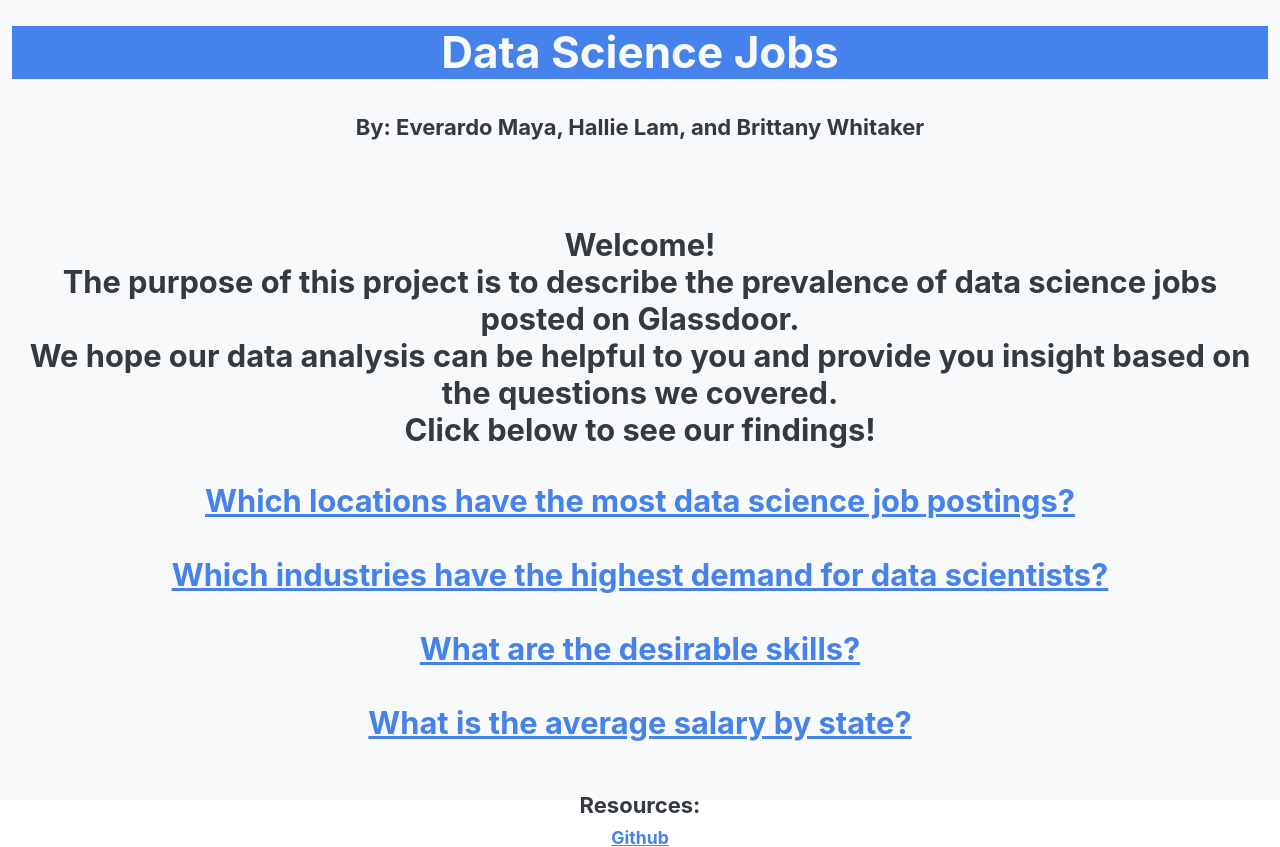
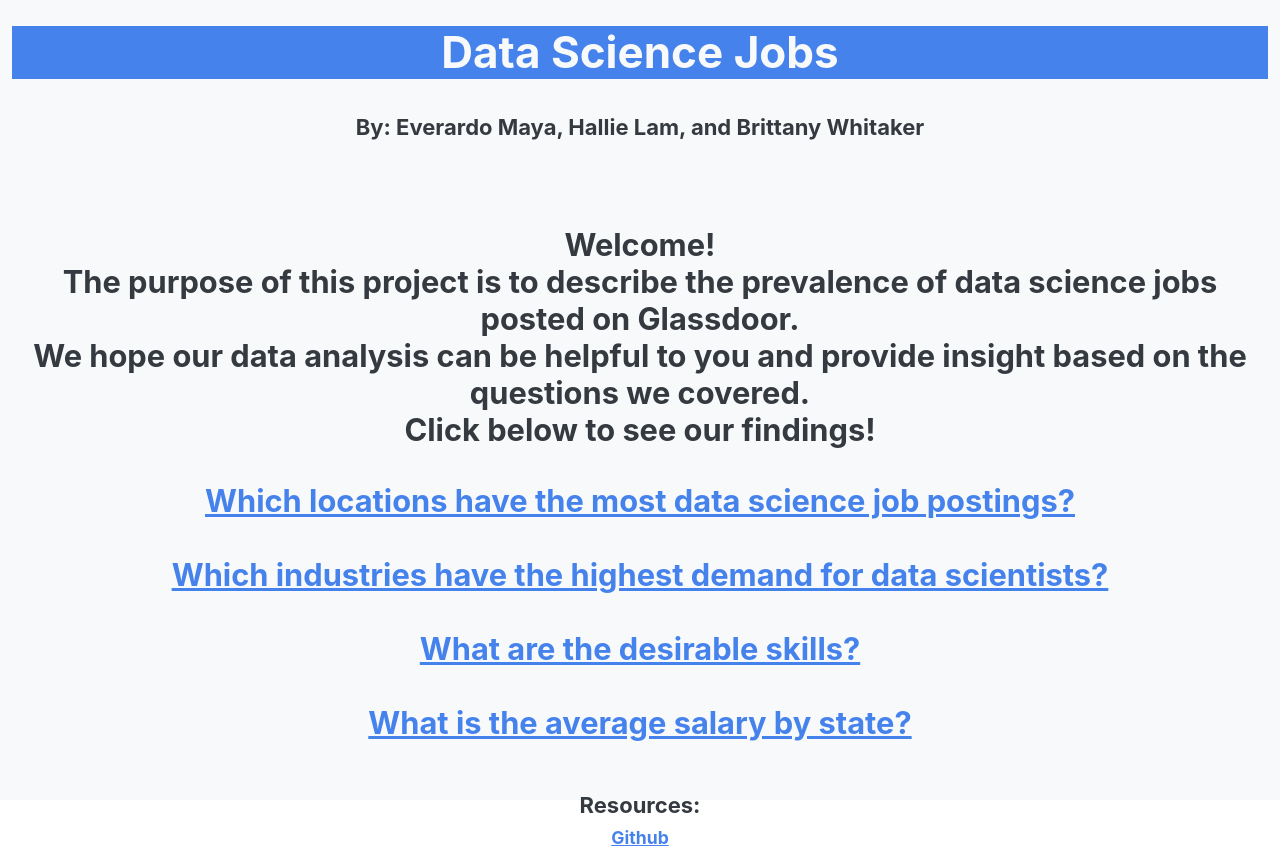
Before and after one commit to molobit619/data-science-jobs-dashboard, a Flask app: page / in a window 1280 px wide. Shown: the top 847 px of the page. Run offline with Flask 2, Linux system fonts and the light colour scheme; some libraries are stand-ins or nearby versions.

Commit message:
remove a word

```diff
--- a/templates/index.html
+++ b/templates/index.html
@@ -17,7 +17,7 @@
             </div><center>
                 <br><div><h5>By: Everardo Maya, Hallie Lam, and Brittany Whitaker</h5></div><br><br><br>
                 <div><h3>Welcome! <br>The purpose of this project is to describe the prevalence of data science jobs posted on Glassdoor. <br>
-                    We hope our data analysis can be helpful to you and provide you insight based on the questions we covered. <br>
+                    We hope our data analysis can be helpful to you and provide insight based on the questions we covered. <br>
                     Click below to see our findings!
                     <br></h2></div><br>
             <div><h3>
```
